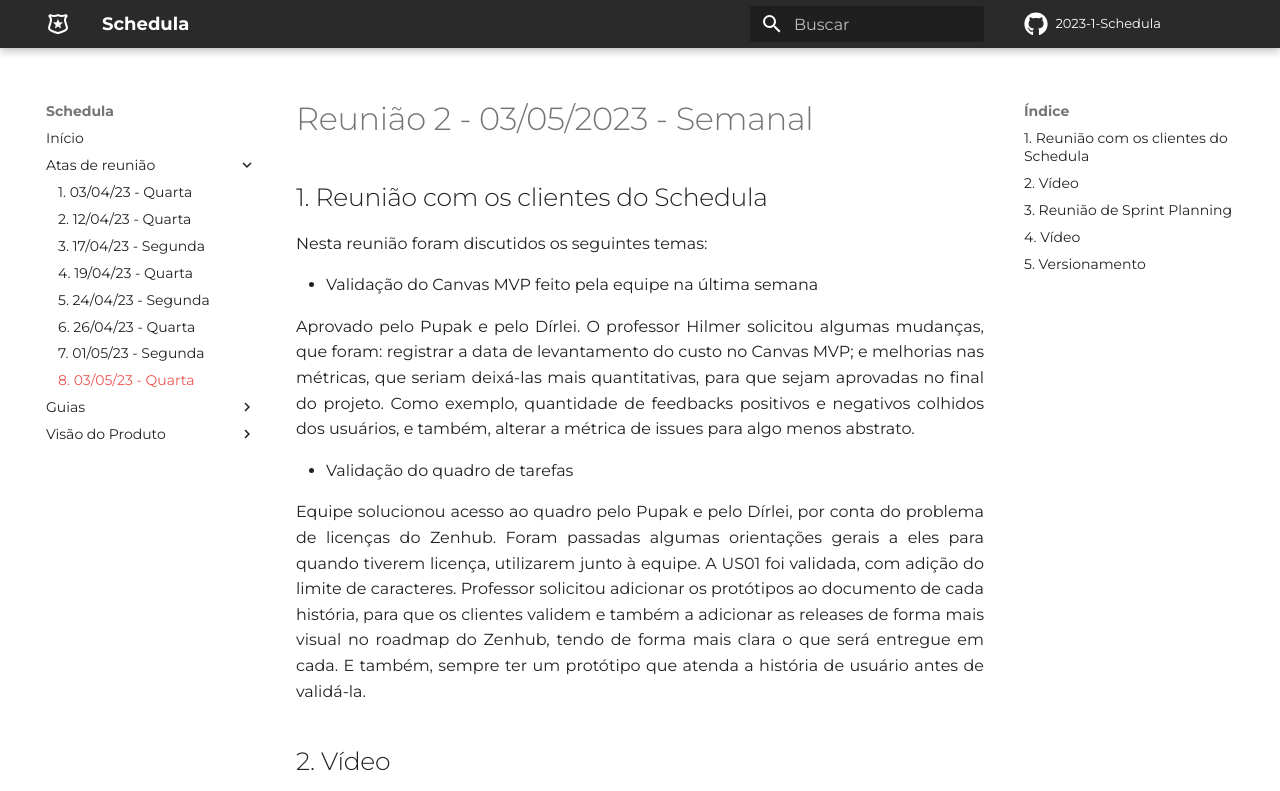
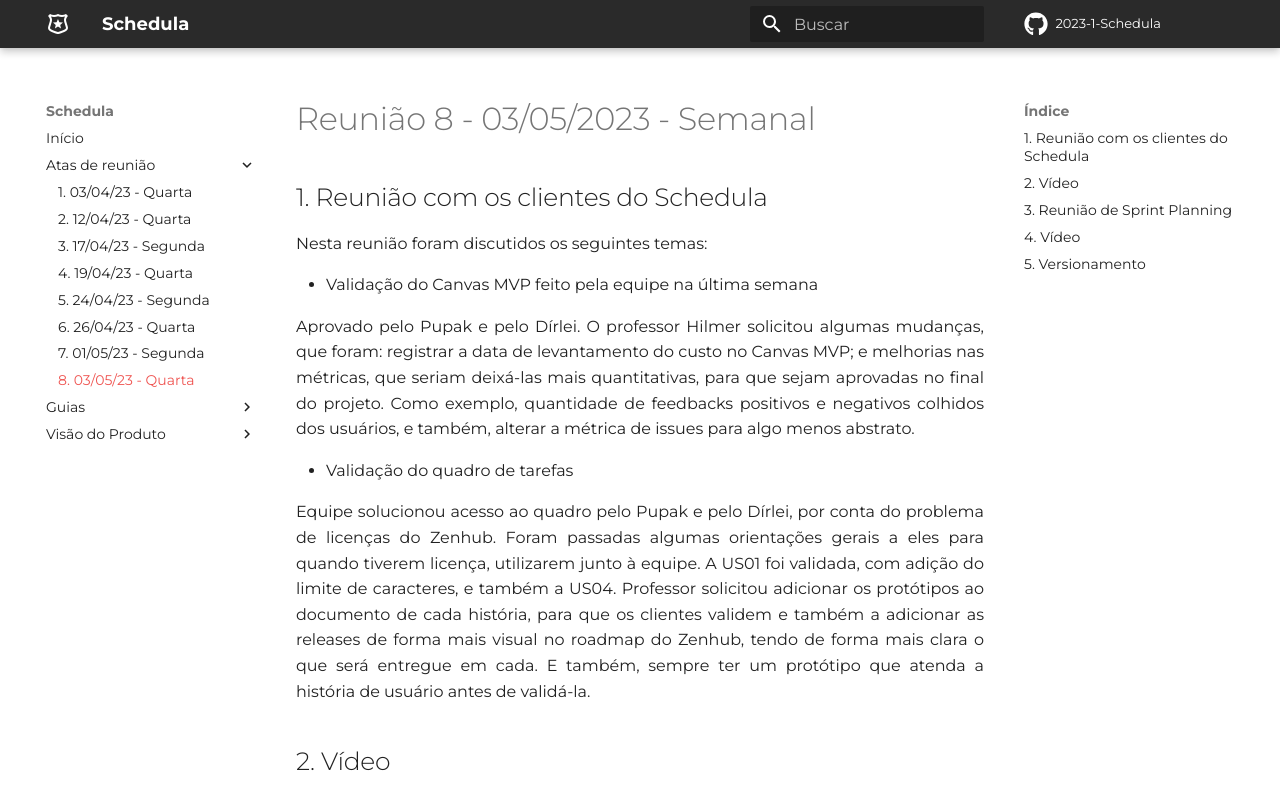
Before and after one commit to DITGO/2023-1-Schedula-Doc, an MkDocs documentation site: the page built from docs/atas/03_05_23.md, in a window 1280 px wide and 900 px high, cut to the strip 0-791 px from the top of the window. Built offline with MkDocs 1.6.1 and Material for MkDocs 9.7.7, drawn with Linux system fonts in a browser that asks for light colours; some web fonts are replaced; comment, search, counter and statistics services are not loaded; some of the changed text lies outside the part shown.

```diff
--- a/docs/atas/03_05_23.md
+++ b/docs/atas/03_05_23.md
@@ -1,4 +1,4 @@
-# Reunião 2 - 03/05/2023 - Semanal
+# Reunião 8 - 03/05/2023 - Semanal
 
 ## 1. Reunião com os clientes do Schedula
 
@@ -10,7 +10,7 @@ Nesta reunião foram discutidos os seguintes temas:
 
 - Validação do quadro de tarefas
 
-<p>Equipe solucionou acesso ao quadro pelo Pupak e pelo Dírlei, por conta do problema de licenças do Zenhub. Foram passadas algumas orientações gerais a eles para quando tiverem licença, utilizarem junto à equipe. A US01 foi validada, com adição do limite de caracteres. Professor solicitou adicionar os protótipos ao documento de cada história, para que os clientes validem e também a adicionar as releases de forma mais visual no roadmap do Zenhub, tendo de forma mais clara o que será entregue em cada. E também, sempre ter um protótipo que atenda a história de usuário antes de validá-la.</p>
+<p>Equipe solucionou acesso ao quadro pelo Pupak e pelo Dírlei, por conta do problema de licenças do Zenhub. Foram passadas algumas orientações gerais a eles para quando tiverem licença, utilizarem junto à equipe. A US01 foi validada, com adição do limite de caracteres, e também a US04. Professor solicitou adicionar os protótipos ao documento de cada história, para que os clientes validem e também a adicionar as releases de forma mais visual no roadmap do Zenhub, tendo de forma mais clara o que será entregue em cada. E também, sempre ter um protótipo que atenda a história de usuário antes de validá-la.</p>
 
 ## 2. Vídeo
 
```
Also changed, not shown: other parts of docs/atas/03_05_23.md (+1 -0 lines), docs/atas/01_05_23.md (+1 -1 lines), docs/atas/17_04_23.md (+1 -1 lines).
